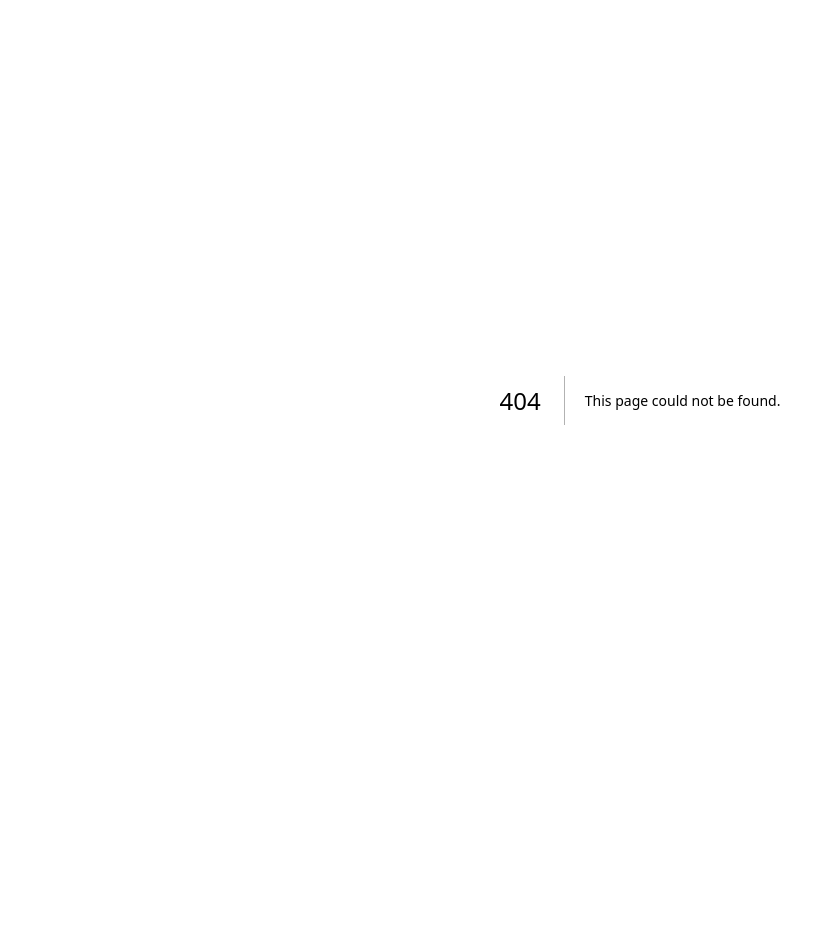
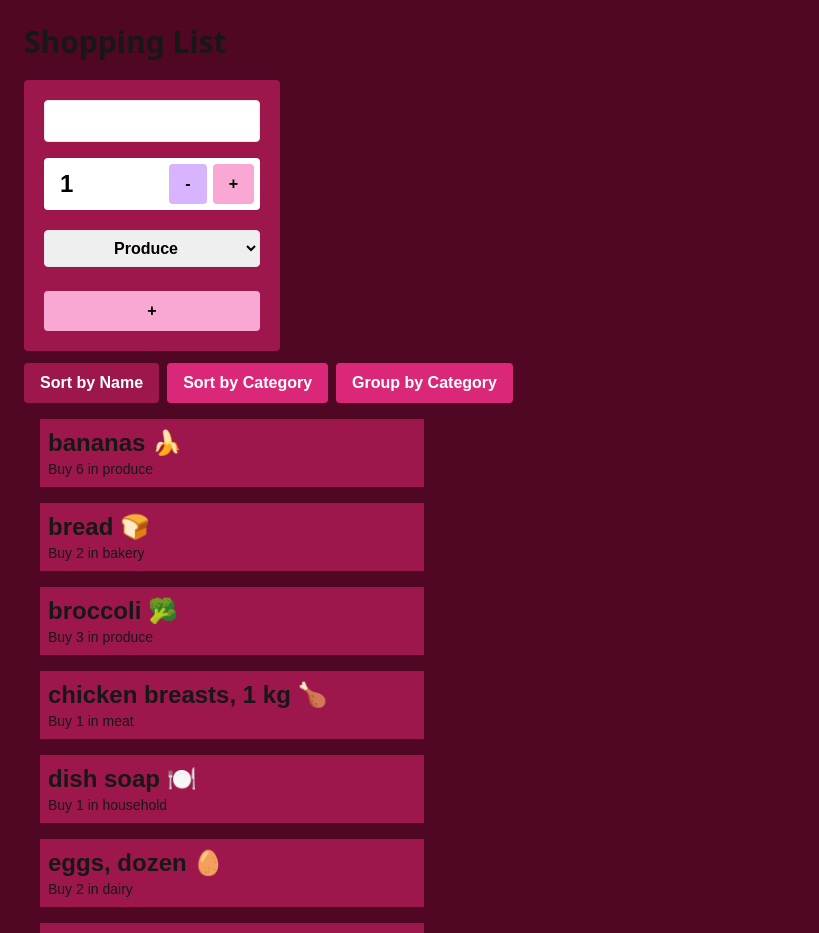
Before and after one commit to tristinsait/cprg306-assignments, a Next.js app: page /week-7 in a window 1280 px wide. Before the commit this address had no page. Shown: the top 933 px of the page, without its empty margins (0-819 px from the left). Before the commit the page ends 800 px from the top, so only its background shows below. Built offline with nearby package versions, Linux system fonts and the light colour scheme.

Commit message:
Finished Week 7
Week 7 assignment completed and added to main screen

```diff
--- a/app/page.js
+++ b/app/page.js
@@ -10,6 +10,7 @@ export default function Home() {
       <Link href="/week-4" className="hover:text-pink-300 hover:underline">Week 4 Assignment</Link> <br></br>
       <Link href="/week-5" className="hover:text-pink-300 hover:underline">Week 5 Assignment</Link> <br></br>
       <Link href="/week-6" className="hover:text-pink-300 hover:underline">Week 6 Assignment</Link> <br></br>
+      <Link href="/week-7" className="hover:text-pink-300 hover:underline">Week 7 Assignment</Link> <br></br>
     </main>
   );
 }
--- /dev/null
+++ b/app/week-7/item-list.js
@@ -0,0 +1,89 @@
+"use client";
+
+import React, { useState } from 'react';
+import Item from './item';
+
+const ItemList = ({ items }) => {
+  const [sortBy, setSortBy] = useState('name');
+
+  const sortedItems = [...items].sort((a, b) => {
+    if (sortBy === 'name') {
+      return a.name.localeCompare(b.name);
+    }
+    if (sortBy === 'category') {
+      return a.category.localeCompare(b.category);
+    }
+    return 0;
+  });
+
+  const groupedItems = items.reduce((acc, item) => {
+    if (!acc[item.category]) {
+      acc[item.category] = [];
+    }
+    acc[item.category].push(item);
+    return acc;
+  }, {});
+
+  const sortedGroupedItems = Object.keys(groupedItems)
+    .sort()
+    .map((category) => ({
+      category,
+      items: groupedItems[category].sort((a, b) => a.name.localeCompare(b.name)),
+    }));
+
+  return (
+    <div>
+      <div className="space-x-2 mb-4">
+        <button
+          onClick={() => setSortBy('name')}
+          className={`px-4 py-2 font-bold rounded ${sortBy === 'name' ? 'bg-pink-800 text-white' : 'bg-pink-600 text-white'}`}
+        >
+          Sort by Name
+        </button>
+        <button
+          onClick={() => setSortBy('category')}
+          className={`px-4 py-2 font-bold rounded ${sortBy === 'category' ? 'bg-pink-800 text-white' : 'bg-pink-600 text-white'}`}
+        >
+          Sort by Category
+        </button>
+        <button
+          onClick={() => setSortBy('grouped')}
+          className={`px-4 py-2 font-bold rounded ${sortBy === 'grouped' ? 'bg-pink-800 text-white' : 'bg-pink-600 text-white'}`}
+        >
+          Group by Category
+        </button>
+      </div>
+
+      <ul className="space-y-4">
+        {sortBy === 'grouped' ? (
+          sortedGroupedItems.map((group) => (
+            <div key={group.category}>
+              <h2 className="capitalize font-bold text-2xl">{group.category}</h2>
+              <ul className="pl-4 space-y-1">
+                {group.items.map((item) => (
+                  <Item
+                    key={item.id}
+                    name={item.name}
+                    quantity={item.quantity}
+                    category={item.category}
+                  />
+                ))}
+              </ul>
+            </div>
+          ))
+        ) : (
+          sortedItems.map((item) => (
+            <Item
+              key={item.id}
+              name={item.name}
+              quantity={item.quantity}
+              category={item.category}
+            />
+          ))
+        )}
+      </ul>
+    </div>
+  );
+};
+
+export default ItemList;
--- /dev/null
+++ b/app/week-7/item.js
@@ -0,0 +1,10 @@
+const Item = ({ name, quantity, category }) => {
+  return (
+    <li className="p-2 m-4 bg-pink-800 max-w-sm">
+      <div className="text-2xl font-semibold">{name}</div>
+      <div className="text-sm">Buy {quantity} in {category}</div>
+    </li>
+  );
+};
+
+export default Item;
--- /dev/null
+++ b/app/week-7/items.json
@@ -0,0 +1,74 @@
+[
+    {
+      "id": "1h2GJKH12gkHG31h1H",
+      "name": "milk, 4 L 🥛",
+      "quantity": 1,
+      "category": "dairy"
+    },
+    {
+      "id": "2KJH3k2j3H1k2J3K1H",
+      "name": "bread 🍞",
+      "quantity": 2,
+      "category": "bakery"
+    },
+    {
+      "id": "3h2KJH3k2j3H1k2J3",
+      "name": "eggs, dozen 🥚",
+      "quantity": 2,
+      "category": "dairy"
+    },
+    {
+      "id": "4k2J3K1H2GJKH12gk",
+      "name": "bananas 🍌",
+      "quantity": 6,
+      "category": "produce"
+    },
+    {
+      "id": "5H1h1H2KJH3k2j3H",
+      "name": "broccoli 🥦",
+      "quantity": 3,
+      "category": "produce"
+    },
+    {
+      "id": "6H1k2J3K1H2GJKH1",
+      "name": "chicken breasts, 1 kg 🍗",
+      "quantity": 1,
+      "category": "meat"
+    },
+    {
+      "id": "7gkHG31h1H2KJH3k",
+      "name": "pasta sauce 🍝",
+      "quantity": 3,
+      "category": "canned goods"
+    },
+    {
+      "id": "8j3H1k2J3K1H2GJK",
+      "name": "spaghetti, 454 g 🍝",
+      "quantity": 2,
+      "category": "dry goods"
+    },
+    {
+      "id": "9H12gkHG31h1H2KJ",
+      "name": "toilet paper, 12 pack 🧻",
+      "quantity": 1,
+      "category": "household"
+    },
+    {
+      "id": "10H3k2j3H1k2J3K1",
+      "name": "paper towels, 6 pack",
+      "quantity": 1,
+      "category": "household"
+    },
+    {
+      "id": "11k2J3K1H2GJKH12",
+      "name": "dish soap 🍽️",
+      "quantity": 1,
+      "category": "household"
+    },
+    {
+      "id": "12GJKH12gkHG31h1",
+      "name": "hand soap 🧼",
+      "quantity": 4,
+      "category": "household"
+    }
+  ]
--- /dev/null
+++ b/app/week-7/new-item.js
@@ -0,0 +1,90 @@
+import { useState } from 'react';
+
+export default function NewItem({ onAddItem }) {
+  const [name, setName] = useState('');
+  const [category, setCategory] = useState('produce');
+  const [quantity, setQuantity] = useState(1);
+
+  const handleSubmit = (e) => {
+    e.preventDefault();
+    const newItem = {
+      id: Math.random().toString(36),
+      name,
+      quantity,
+      category: category.toLowerCase(),
+    };
+    onAddItem(newItem);
+    setName('');
+    setQuantity(1);
+    setCategory('produce');
+  };
+
+  return (
+    <main className="content-center">
+      <form onSubmit={handleSubmit} className="mt-5">
+        <div className="container w-64 bg-pink-800 p-5 mb-3 rounded content-center text-center">
+          <div className="mb-4">
+            <input
+              type="text"
+              id="name"
+              value={name}
+              onChange={(e) => setName(e.target.value)}
+              className="text-black p-2 border rounded w-full text-center"
+              required
+            />
+          </div>
+
+          <div className="flex items-center content-center justify-between space-x-4 bg-white rounded">
+            <p className="text-black text-2xl pl-4 mr-18 font-bold">{quantity}</p>
+            <div>
+              <button
+                type="button"
+                className="bg-pink-300 text-black font-bold rounded py-2 px-4 mb-1.5 mt-1.5 mr-1.5 hover:bg-pink-200 active:bg-pink-400 disabled:bg-purple-300"
+                onClick={() => setQuantity(Math.max(1, quantity - 1))}
+                disabled={quantity <= 1}
+              >
+                -
+              </button>
+              <button
+                type="button"
+                className="bg-pink-300 text-black font-bold rounded py-2 px-4 mb-1.5 mt-1.5 mr-1.5 hover:bg-pink-200 active:bg-pink-400 disabled:bg-purple-300"
+                onClick={() => setQuantity(Math.min(20, quantity + 1))}
+                disabled={quantity >= 20}
+              >
+                +
+              </button>
+            </div>
+          </div>
+
+          <div className="mb-4">
+            <select
+              id="category"
+              value={category}
+              onChange={(e) => setCategory(e.target.value)}
+              className="text-black font-bold p-2 border rounded mt-5 w-full text-center"
+            >
+              <option value="produce">Produce</option>
+              <option value="dairy">Dairy</option>
+              <option value="bakery">Bakery</option>
+              <option value="meat">Meat</option>
+              <option value="frozen foods">Frozen Foods</option>
+              <option value="canned goods">Canned Goods</option>
+              <option value="dry goods">Dry Goods</option>
+              <option value="beverages">Beverages</option>
+              <option value="snacks">Snacks</option>
+              <option value="household">Household</option>
+              <option value="other">Other</option>
+            </select>
+          </div>
+
+          <button
+            type="submit"
+            className="bg-pink-300 text-black font-bold rounded w-full py-2 px-4 mt-2 hover:bg-pink-200 active:bg-pink-400"
+          >
+            +
+          </button>
+        </div>
+      </form>
+    </main>
+  );
+}
--- /dev/null
+++ b/app/week-7/page.js
@@ -0,0 +1,24 @@
+"use client";
+
+import { useState } from 'react';
+import NewItem from './new-item';
+import ItemList from './item-list';
+import itemsData from './items.json';
+
+const Page = () => {
+  const [items, setItems] = useState(itemsData);
+
+  const handleAddItem = (newItem) => {
+    setItems([...items, newItem]);
+  };
+
+  return (
+    <main className="container p-6 bg-pink-950">
+      <h1 className="text-3xl font-sans font-semibold mb-6;">Shopping List</h1>
+      <NewItem onAddItem={handleAddItem} />
+      <ItemList items={items} />
+    </main>
+  );
+};
+
+export default Page;
```
